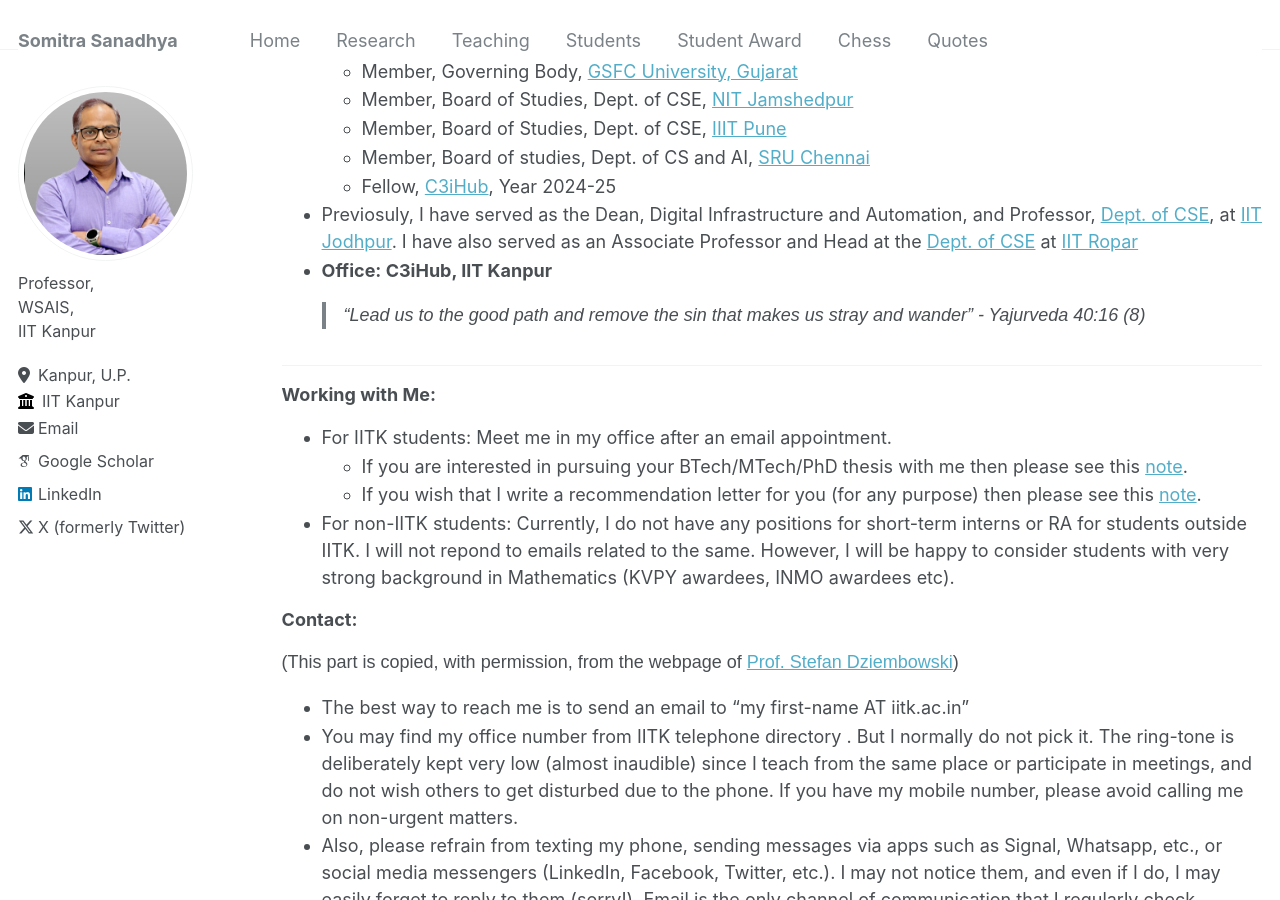
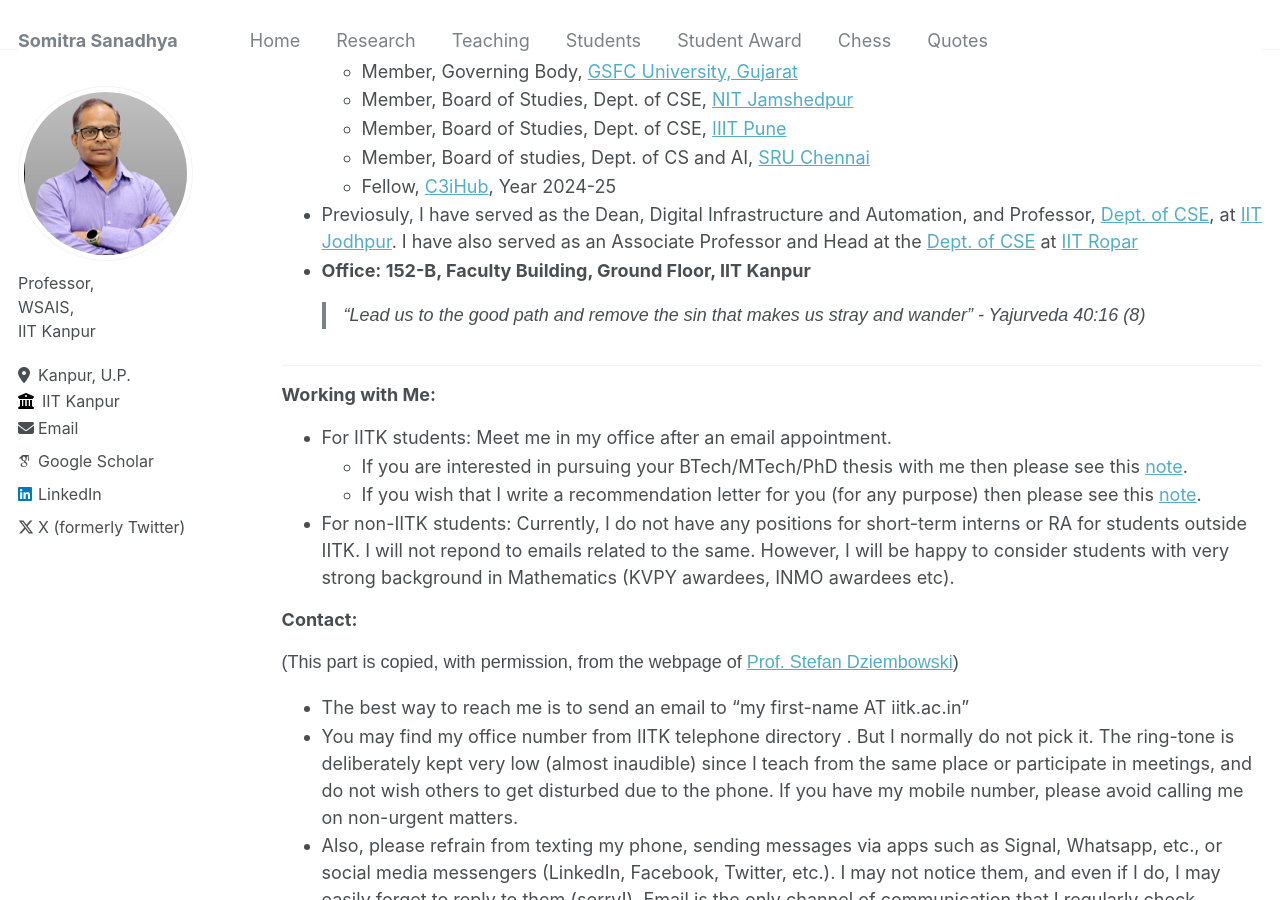
Before and after one commit to somitra-sanadhya/somitra-sanadhya.github.io, a Jekyll site: the page built from _pages/about.md, in a window 1280 px wide and 900 px high, scrolled down 415 px. Built offline with Jekyll 4.4.1, drawn with Linux system fonts in a browser that asks for light colours; some web fonts are replaced.

Commit message:
Update about.md

```diff
--- a/_pages/about.md
+++ b/_pages/about.md
@@ -20,7 +20,7 @@ redirect_from:
 
 
   + Previosuly, I have served as the Dean, Digital Infrastructure and Automation, and Professor, [Dept. of CSE](https://cse.iitj.ac.in/), at [IIT Jodhpur](https://iitj.ac.in/). I have also served as an Associate Professor and Head at the [Dept. of CSE](https://cse.iitrpr.ac.in/) at [IIT Ropar](https://www.iitrpr.ac.in/)
-  + **Office: C3iHub, IIT Kanpur**
+  + **Office: 152-B, Faculty Building, Ground Floor, IIT Kanpur**
  > "Lead us to the good path and remove the sin that makes us stray and wander" - Yajurveda 40:16 (8)
 
 -----
```
